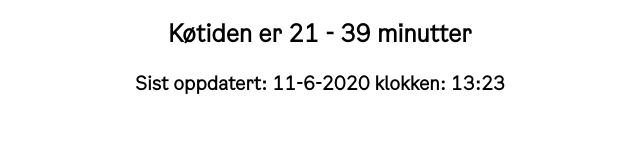
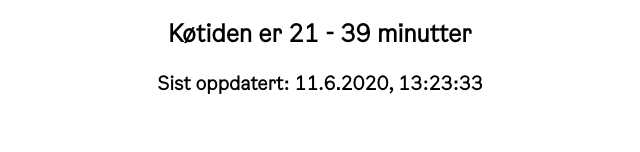
Before and after one commit to oslokommune/gjenbruksstasjoner-kotid-frontend, a Vue app: page / in a window 1280 px wide. Shown: the part 148-300 px from the top of the page, without its empty margins (320-960 px from the left). Built offline with nearby package versions, Linux system fonts and the light colour scheme.

Commit message:
DP-925: Fix after review - toLocaleString

```diff
--- a/src/components/QueueTime.vue
+++ b/src/components/QueueTime.vue
@@ -74,16 +74,8 @@ export default {
       return Math.round(hours * 60);
     },
     convertDate(date) {
-      var convertedDate = new Date(date);
-      const day = convertedDate.getUTCDate();
-      const month = convertedDate.getUTCMonth() + 1;
-      const year = convertedDate.getUTCFullYear();
-      const hours = convertedDate.getHours();
-      const minutes = convertedDate.getMinutes();
-      console.log(day, month, year, hours + ":" + minutes);
-      return (
-        day + "-" + month + "-" + year + " klokken: " + hours + ":" + minutes
-      );
+      var convertedDate = new Date(date).toLocaleString("nb");
+      return convertedDate;
     },
     mounted() {
       // this.getEstimatedQueueTime(url)
```
